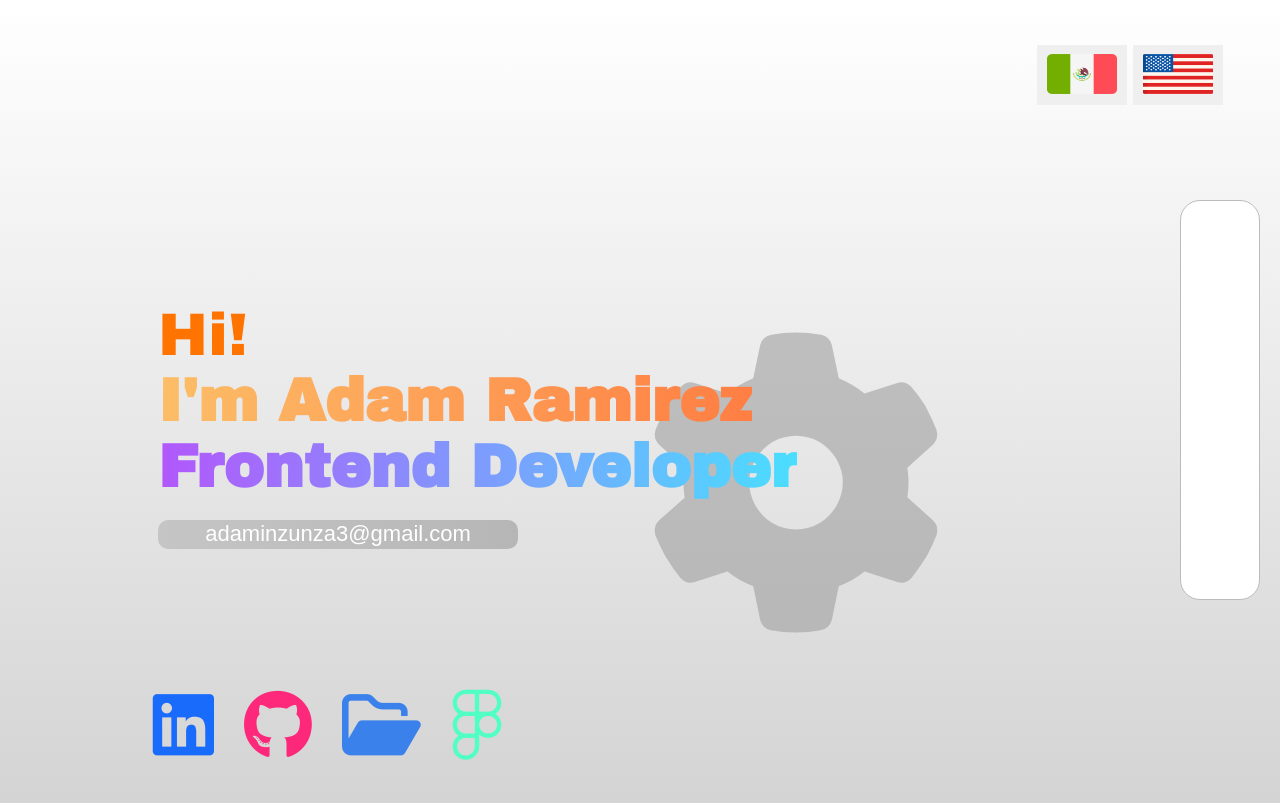
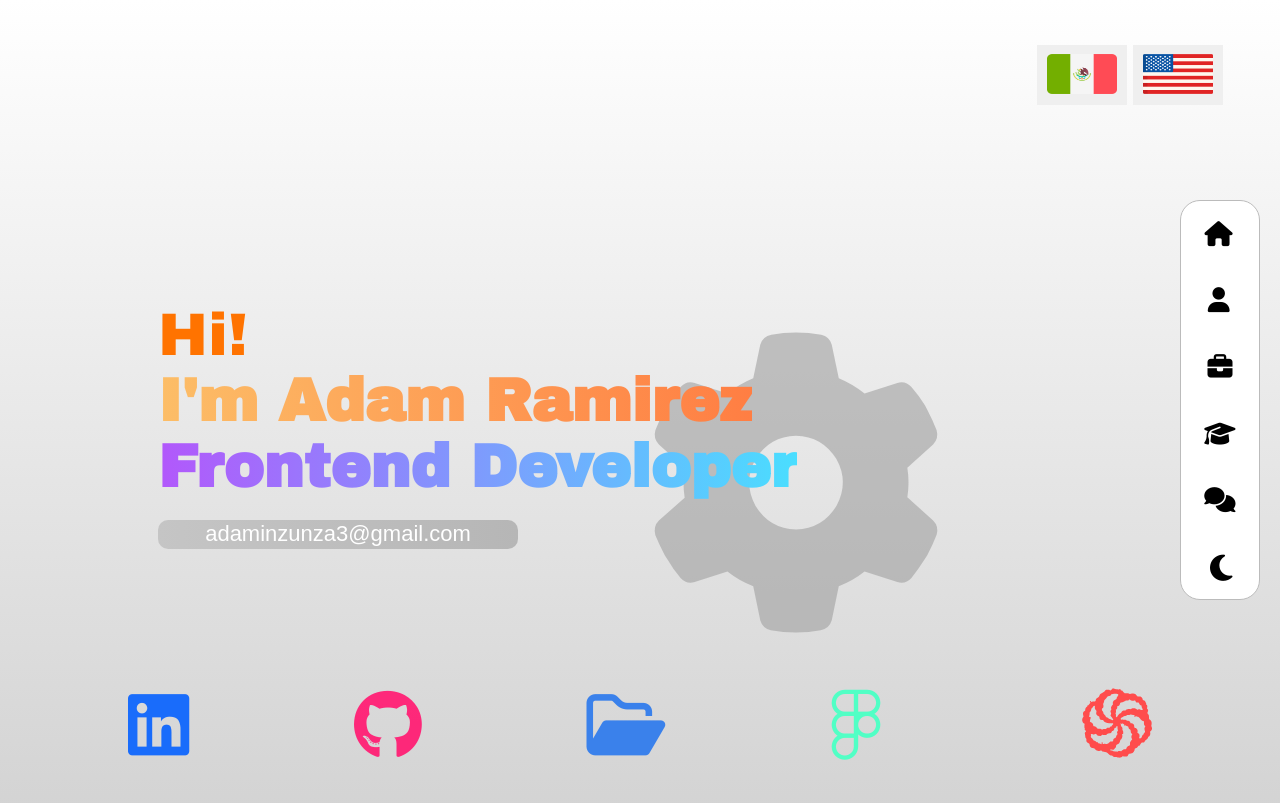
Before and after one commit to AdamRamirezDev/PortafolioFrontend, a plain HTML site: page index.html in a window 1280 px wide. Shown: the top 803 px of the page. Drawn offline with Linux system fonts and the light colour scheme; a web font is replaced by a local one.

Commit message:
Se mejora el responsive de los iconos

```diff
--- a/index.html
+++ b/index.html
@@ -44,18 +44,20 @@
                     <a href="https://github.com/Cuandoyolabi"><i class="fa-brands fa-github icon__profile" style="color: hsla(337, 100%, 56%, 0.953);"></i></a>
                     <a href="./assets/CURRICULUM EN INGLES.pdf" download><i title="Download Cv" class="fa-regular fa-folder-open icon__profile" style="color: #3a81eb;"></i></a>
                     <a href="https://www.figma.com/design/c2VOyFTWZajWkVWLsxvMIo/Untitled?node-id=0-1&node-type=canvas&t=pUF6OTyydwEknvYX-0"><i title="Figma" class="fa-brands fa-figma icon__profile" style="color: rgb(81, 255, 197);"></i></a>
+                    <a href="https://www.codewars.com/users/Cuandoyolabi"><img src="/svgs/codewars.svg" title="CodeWars" class="icon__codewars"></a>
+
                 </div>
             </div>
 
             <!--MENU FIXED-->
             <div class="menu__container" id="menu__container__id">
                 <ul class="menu__container__list">
-                    <li class="menu__item"><a href="#main__container__id" class="menu__link" data-i18n="Inicio">Inicio<i class="fa-solid fa-house menu__icon"></i></a></li>
-                    <li class="menu__item"><a href="#acercaDeMi__id" class="menu__link" data-i18n="AceraDeMi">Acerca de mi<i class="fa-solid fa-user menu__icon_a menu__icon"></a></i></li>
-                    <li class="menu__item"><a href="#proyectos__container" class="menu__link" data-i18n="Proyectos">Proyectos<i class="fa-solid fa-briefcase menu__icon"></i></li></a>
-                    <li class="menu__item"><a href="#skills__principal__container__id" class="menu__link" data-i18n="Skills">Skills<i class="fa-solid fa-graduation-cap menu__icon_b menu__icon"></i></li></a>
-                    <li class="menu__item"><a href="#footer__container__id" class="menu__link" data-i18n="Contactame">Contactame<i class="fa-solid fa-comments menu__icon_b menu__icon"></i></li></a>
-                    <li class="menu__item"><a class="menu__link" id="icon__night__id" data-i18n="ModoNoche">Modo noche<i class="fa-solid fa-moon menu__icon icon__night" ></i></li></a>
+                    <li class="menu__item"><a href="#main__container__id" class="menu__link">Home<i class="fa-solid fa-house menu__icon"></i></a></li>
+                    <li class="menu__item"><a href="#acercaDeMi__id" class="menu__link">About me<i class="fa-solid fa-user menu__icon_a menu__icon"></a></i></li>
+                    <li class="menu__item"><a href="#proyectos__container" class="menu__link">Projects<i class="fa-solid fa-briefcase menu__icon"></i></li></a>
+                    <li class="menu__item"><a href="#skills__principal__container__id" class="menu__link">Skills<i class="fa-solid fa-graduation-cap menu__icon_b menu__icon"></i></li></a>
+                    <li class="menu__item"><a href="#footer__container__id" class="menu__link">Contact<i class="fa-solid fa-comments menu__icon_b menu__icon"></i></li></a>
+                    <li class="menu__item"><a class="menu__link" id="icon__night__id">Night<i class="fa-solid fa-moon menu__icon icon__night" ></i></li></a>
                 </ul>
             </div>
         </div>
--- a/styles/_header.scss
+++ b/styles/_header.scss
@@ -193,16 +193,14 @@
     }
 //icons
     .profile__icons{
-        width: 400px;
+        width: 100%;
         height: 200px;
         margin-right: auto;
-        align-self: center;
         display: flex;
         flex-direction: row;
         align-items: center;
-        justify-content: center;
+        justify-content: space-between;
         border-radius: 20px;
-        gap: 30px;
     }
     .icon__profile{
         font-size: 70px;
@@ -216,147 +214,22 @@
             -webkit-transform: translatey(-10px);
             -moz-transform: translatey(-10px);
     }
+
+    .icon__codewars{
+        width: 70px;
+        cursor: pointer;
+        margin-left: 35px;
+        transition: .5s, color .10s;
+        -webkit-transition: .5s, color .10s;
+        -moz-transition: .5s, color .10s;
+    }
+    .icon__codewars:hover{
+        transform: translatey(-10px);
+            -webkit-transform: translatey(-10px);
+            -moz-transform: translatey(-10px);
+    }
 }
 
-
-/*
-@media (max-width: 1200px){
-
-    .profile__name__absolute{
-        width: 180px;
-        height: 35px;
-        margin-top: 20px;
-
-        .profile__name__absolute__text{
-            font-size: 20px;
-        }
-    }
-
-    .profile__container{
-        width: 100%;
-        border: none;
-        height: 100vh;
-        border: 3px solid black;
-
-        .profile__container__num2{
-            width: 100%;
-            height: 500px;
-            flex-direction: column;
-            justify-content: flex-start;
-            align-items: flex-start;
-            transition: 0.5s ease;
-            border: 3px solid black;
-
-            .profile__information{
-                width: 100%;
-                height: 800px;
-                display: flex;
-                flex-direction: column;
-                border: 3px solid black;
-
-                .profile__greeting{
-                    font-size: 60px;
-                }
-                .profile__name{
-                    text-align: left;
-                    font-size: 60px;
-                    align-self: flex-start;
-                }
-                .profile__frontend{
-                    font-size: 60px;
-                }
-                .profile__email{
-                    border-radius: 20px;
-                }
-
-            }
-        }
-        .profile__icons{
-            width: 100%;
-            margin-top: 0px;
-            justify-content: flex-start;
-            align-content: end;
-
-            .icon__profile{
-                font-size: 50px;
-                margin-left: 50px;
-
-            }
-        }
-    }
-
-}
-*/
-/*
-@media (max-width: 900px){
-
-    .profile__name__absolute{
-        width: 180px;
-        height: 30px;
-        margin-left: 30px;
-        margin-top: 10px;
-
-        .profile__name__absolute__text{
-            font-size: 20px;
-        }
-    }
-
-    .profile__container{
-        width: 100%;
-        border: none;
-        height: 100vh;
-
-        .profile__container__num2{
-            width: 100%;
-            height: 500px;
-            flex-direction: column;
-            justify-content: flex-start;
-            align-items: flex-start;
-            transition: 0.5s ease;
-
-
-            .profile__information{
-                width: 100%;
-                height: 800px;
-                display: flex;
-
-                flex-direction: column;
-
-                .profile__greeting{
-                    font-size: 60px;
-                }
-                .profile__name{
-                    text-align: left;
-                    font-size: 60px;
-
-                    align-self: flex-start;
-                }
-                .profile__frontend{
-                    font-size: 60px;
-                }
-                .profile__email{
-                    border-radius: 20px;
-                }
-
-            }
-        }
-        .profile__icons{
-            width: 100%;
-            margin-top: 0px;
-            justify-content: flex-start;
-            align-content: end;
-
-
-            .icon__profile{
-                font-size: 50px;
-                margin-left: 50px;
-
-            }
-        }
-    }
-
-}
-*/
 
 //Pad Pro
 @media (max-width: 1024px){
@@ -519,9 +392,21 @@
         }
 
         .profile__icons{
-            width: 480px;
-            gap: 0px;
+            width: 100%;
+            justify-content: space-around;
+
+            .icon__profile{
+                font-size: 60px;
+                margin: 0;
+            }
+            .icon__codewars{
+                width: 60px;
+                margin: 0;
+            }
+
         }
+
+
     }
 
 }
--- a/styles/_menu.scss
+++ b/styles/_menu.scss
@@ -56,9 +56,8 @@
         cursor: pointer;
     }
     .menu__icon{
-        font-size: 305px;
+        font-size: 25px;
         margin-right: 14px;
-        color: rgb(244, 0, 0);
     }
     .icon__night{
         font-size: 30px;
```
Also changed, not shown: img/4691329_codewars_icon.png (added), styles/styles.css, svgs/codewars.svg (added), 1 other file.
